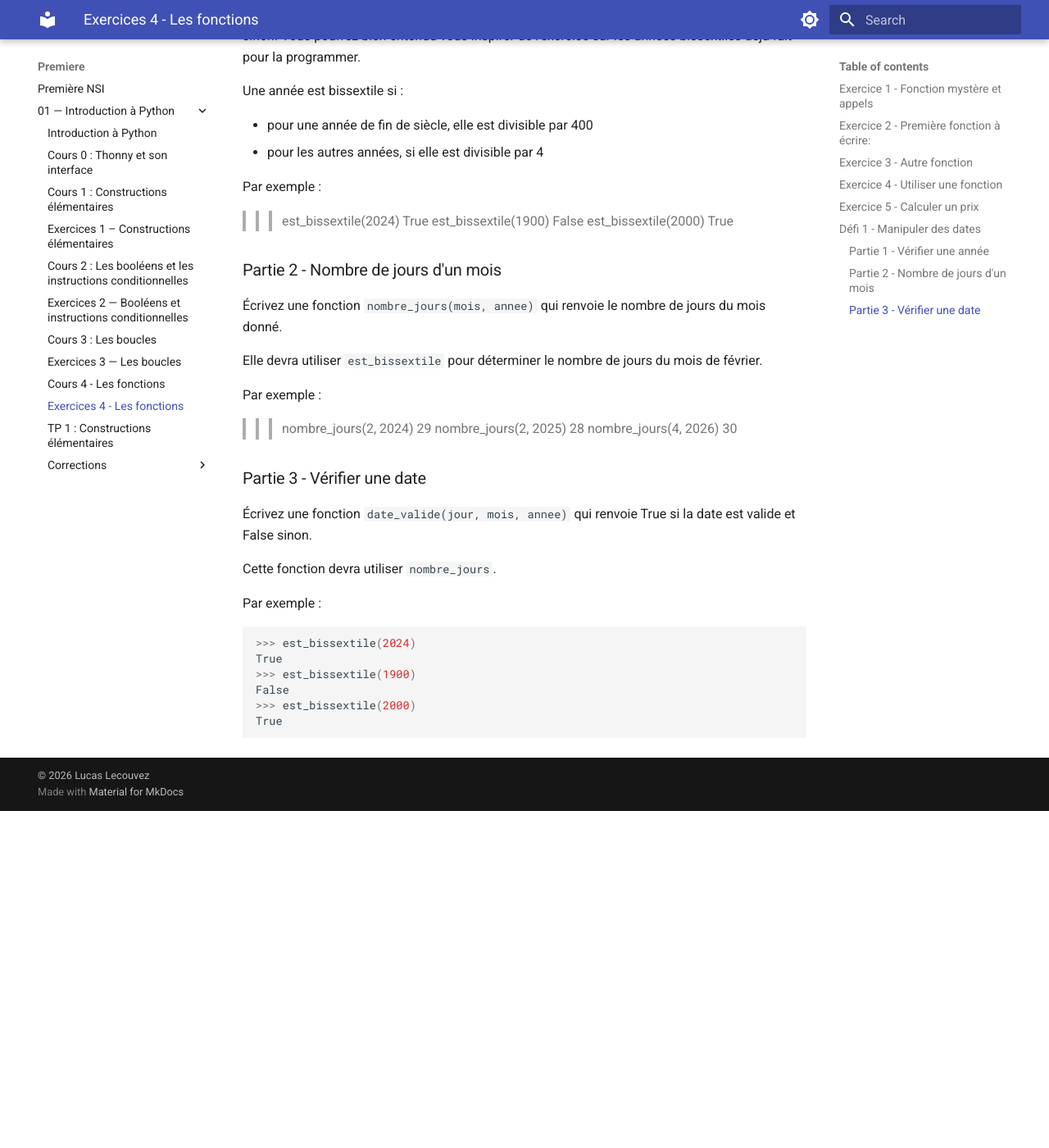
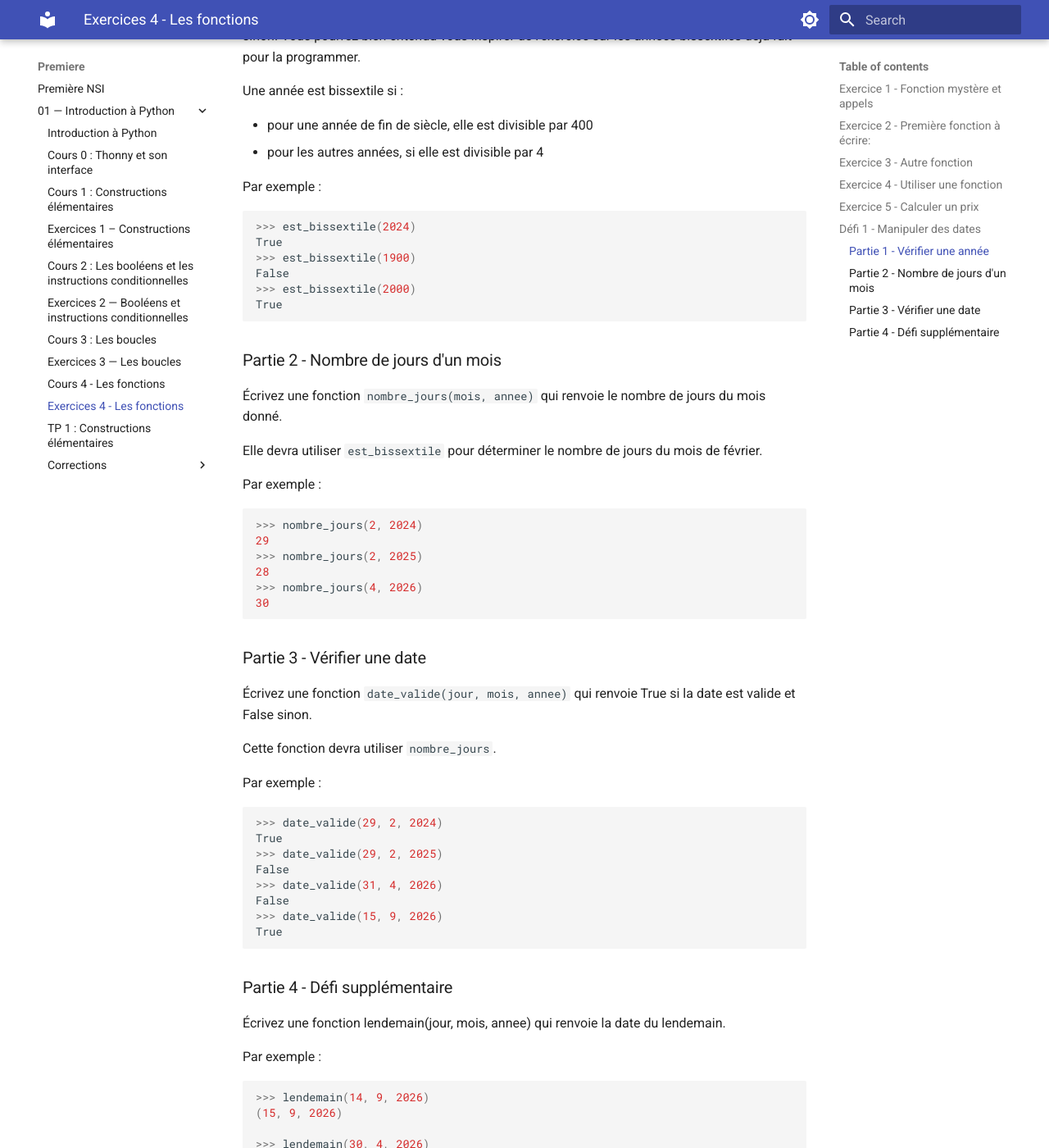
Before and after one commit to ProfD1FO/SNT-NSI-Lecouvez, an MkDocs documentation site: the page built from docs/premiere/1-intro_python/8-exos_fonctions.md, in a window 1280 px wide and 1400 px high, scrolled down 2239 px. Shown: the whole window at 82% size. Built offline with MkDocs 1.6.1 and Material for MkDocs 9.7.7, drawn with Linux system fonts in a browser that asks for light colours; before the commit the page ends 3228 px from its top, so only the background shows below that; some of the changed text lies outside the part shown.

Commit message:
relecture

````diff
--- a/docs/premiere/1-intro_python/8-exos_fonctions.md
+++ b/docs/premiere/1-intro_python/8-exos_fonctions.md
@@ -103,12 +103,14 @@ Une année est bissextile si :
 
 Par exemple :
 
+```python
 >>> est_bissextile(2024)
 True
 >>> est_bissextile(1900)
 False
 >>> est_bissextile(2000)
 True
+```
 
 ### Partie 2 - Nombre de jours d'un mois
 
@@ -118,12 +120,14 @@ Elle devra utiliser `est_bissextile` pour déterminer le nombre de jours du mois
 
 Par exemple :
 
+```python
 >>> nombre_jours(2, 2024)
 29
 >>> nombre_jours(2, 2025)
 28
 >>> nombre_jours(4, 2026)
 30
+```
 
 ### Partie 3 - Vérifier une date
 
@@ -134,10 +138,31 @@ Cette fonction devra utiliser `nombre_jours`.
 Par exemple :
 
 ```python
->>> est_bissextile(2024)
+>>> date_valide(29, 2, 2024)
 True
->>> est_bissextile(1900)
+>>> date_valide(29, 2, 2025)
 False
->>> est_bissextile(2000)
+>>> date_valide(31, 4, 2026)
+False
+>>> date_valide(15, 9, 2026)
 True
 ```
+
+### Partie 4 - Défi supplémentaire
+
+Écrivez une fonction lendemain(jour, mois, annee) qui renvoie la date du lendemain.
+
+Par exemple :
+
+```python
+>>> lendemain(14, 9, 2026)
+(15, 9, 2026)
+
+>>> lendemain(30, 4, 2026)
+(1, 5, 2026)
+
+>>> lendemain(31, 12, 2026)
+(1, 1, 2027)
+```
+
+Votre fonction devra utiliser les fonctions précédentes.
````
